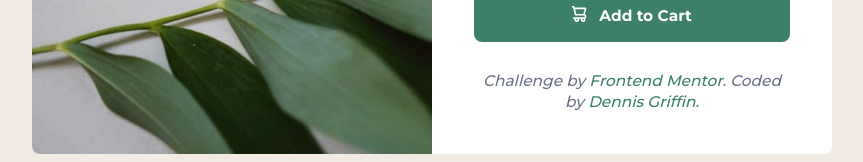
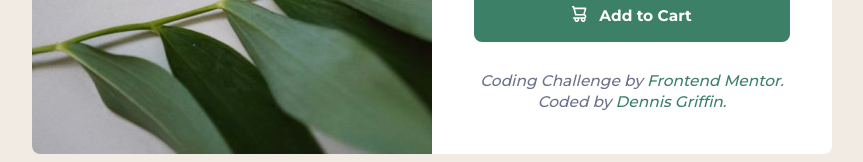
Before and after one commit to dgdev1024/2022-fm-product-preview-card-component, a plain HTML site: page index.html in a window 1280 px wide. Shown: the part 582-744 px from the top of the page, without its empty margins (208-1071 px from the left). Drawn offline with Linux system fonts and the light colour scheme.

Commit message:
Test Commit

```diff
--- a/index.html
+++ b/index.html
@@ -32,7 +32,7 @@
             <span class="card__add-to-cart-text">Add to Cart</span>
           </button>
           <p class="card__attribution">
-            Challenge by
+            Coding Challenge by
             <a
               href="https://www.frontendmentor.io?ref=challenge"
               target="_blank"
```
